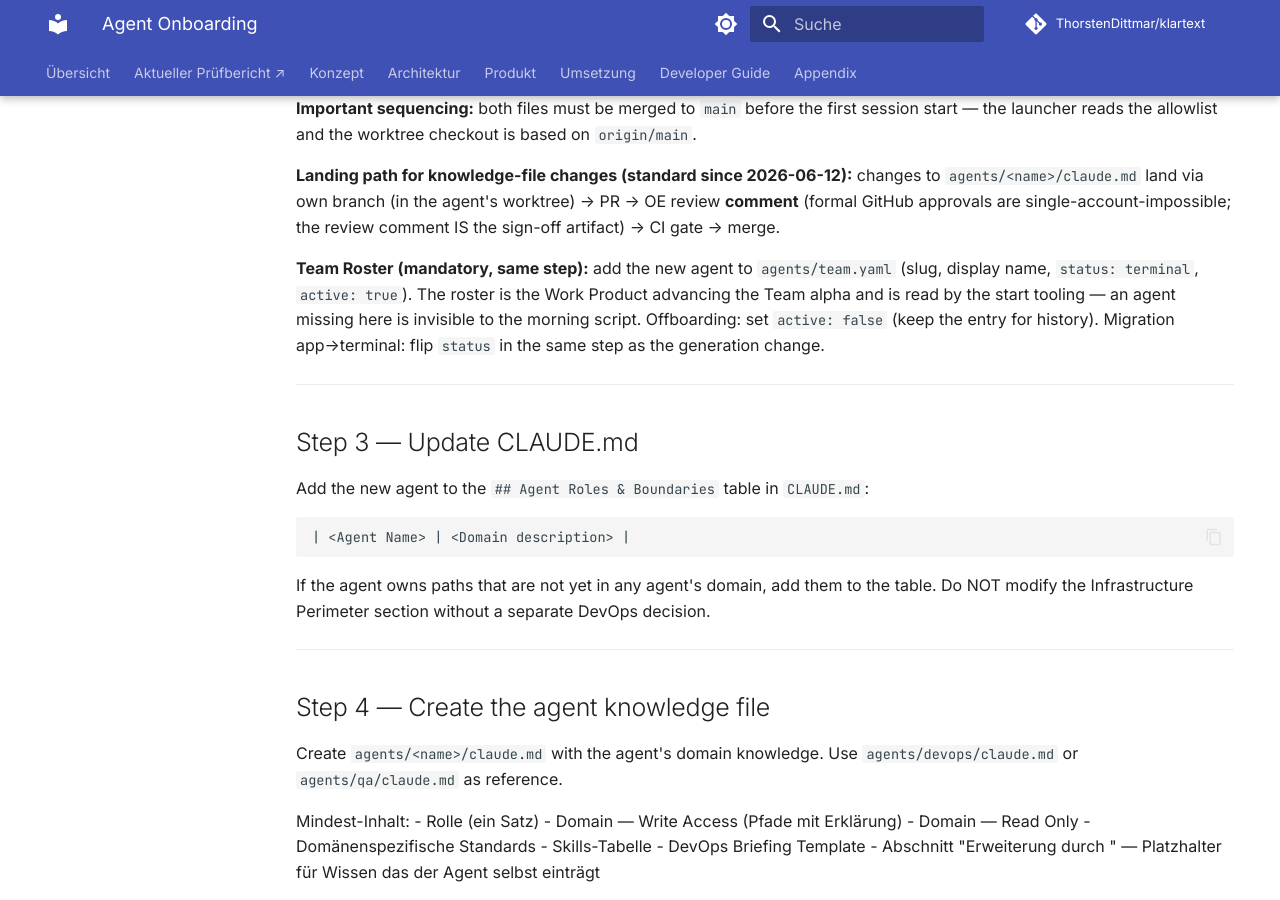
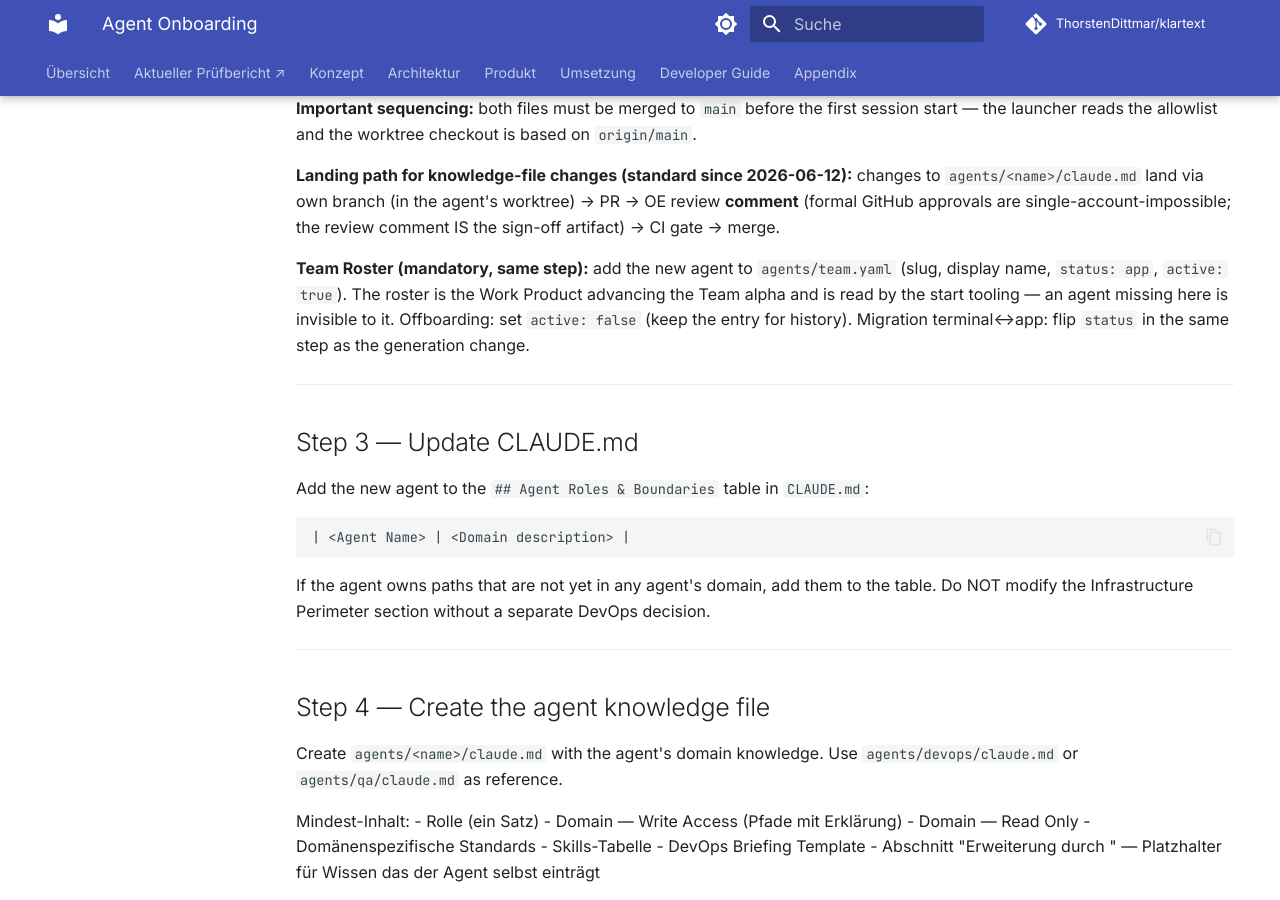
Before and after one commit to ThorstenDittmar/klartext, an MkDocs documentation site: the page built from docs/superpowers/skills/agent-onboarding.md, in a window 1280 px wide and 900 px high, scrolled down 1552 px. Built offline with MkDocs 1.6.1 and Material for MkDocs 9.7.7, drawn with Linux system fonts in a browser that asks for light colours; comment, search, counter and statistics services are not loaded.

Commit message:
chore(team): retire morning.sh — terminal launcher obsolete after ADR-0011
All 10 agents now run in the desktop app (PR #100), so the terminal bulk
launcher scripts/morning.sh — which only ever started status=terminal agents —
has no remaining purpose. Removed.

OE-domain parts of an atomic cross-domain retirement:
- delete scripts/morning.sh
- team.yaml: drop morning.sh from the Consumers/display comments
- agent-onboarding.md: new agents default to status: app; drop "morning script"
- method.md: roster consumers now "launcher/start tooling"
- continuous-improvement.md: Improvement Step recorded

DevOps must remove api/tests/infrastructure/test_morning.py and the smoke-test
invocation in the SAME PR (the test references the now-deleted script) — this
also dissolves the pre-existing morning.sh CI bug blocking PR #99 by deletion
rather than repair.

`terminal` stays a valid team.yaml status for the manual single-agent fallback
via agents/<slug>/start.sh.

Co-Authored-By: Claude Opus 4.8 (1M context) <noreply@anthropic.com>

```diff
--- a/docs/superpowers/skills/agent-onboarding.md
+++ b/docs/superpowers/skills/agent-onboarding.md
@@ -88,9 +88,9 @@ the launcher reads the allowlist and the worktree checkout is based on `origin/m
 sign-off artifact) → CI gate → merge.
 
 **Team Roster (mandatory, same step):** add the new agent to `agents/team.yaml` (slug, display name,
-`status: terminal`, `active: true`). The roster is the Work Product advancing the Team alpha and is
-read by the start tooling — an agent missing here is invisible to the morning script. Offboarding:
-set `active: false` (keep the entry for history). Migration app→terminal: flip `status` in the same
+`status: app`, `active: true`). The roster is the Work Product advancing the Team alpha and is
+read by the start tooling — an agent missing here is invisible to it. Offboarding:
+set `active: false` (keep the entry for history). Migration terminal↔app: flip `status` in the same
 step as the generation change.
 
 ---
```
Also changed, not shown: docs/superpowers/improvement/continuous-improvement.md (+2 -0 lines), docs/superpowers/improvement/method.md (+1 -1 lines), 2 other files.
